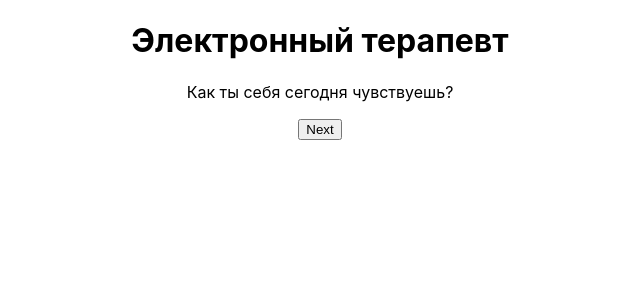
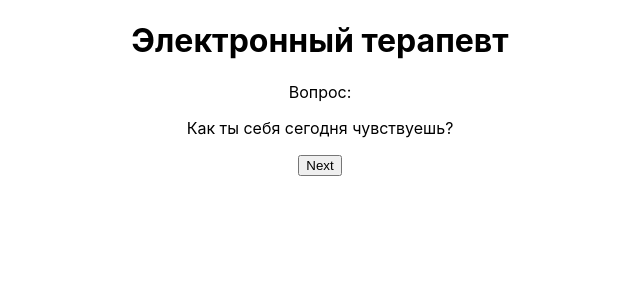
Before and after one commit to SasaiKudasay/TestLab3, a React (Create React App) app: page / in a window 1280 px wide. Shown: the top 300 px of the page, without its empty margins (320-960 px from the left). Built offline with nearby package versions, Linux system fonts and the light colour scheme.

Commit message:
Тест на проверку отображения первоначального вопроса

```diff
--- a/src/Questionnaire.js
+++ b/src/Questionnaire.js
@@ -22,6 +22,7 @@ class Questionnaire extends Component {
     render() {
         return (
             <div>
+                <p>Вопрос:</p>
                 <p>{this.questions[this.state.currentQuestion - 1]}</p>
                 <button onClick={this.handleAnswer}>Next</button>
             </div>
```
